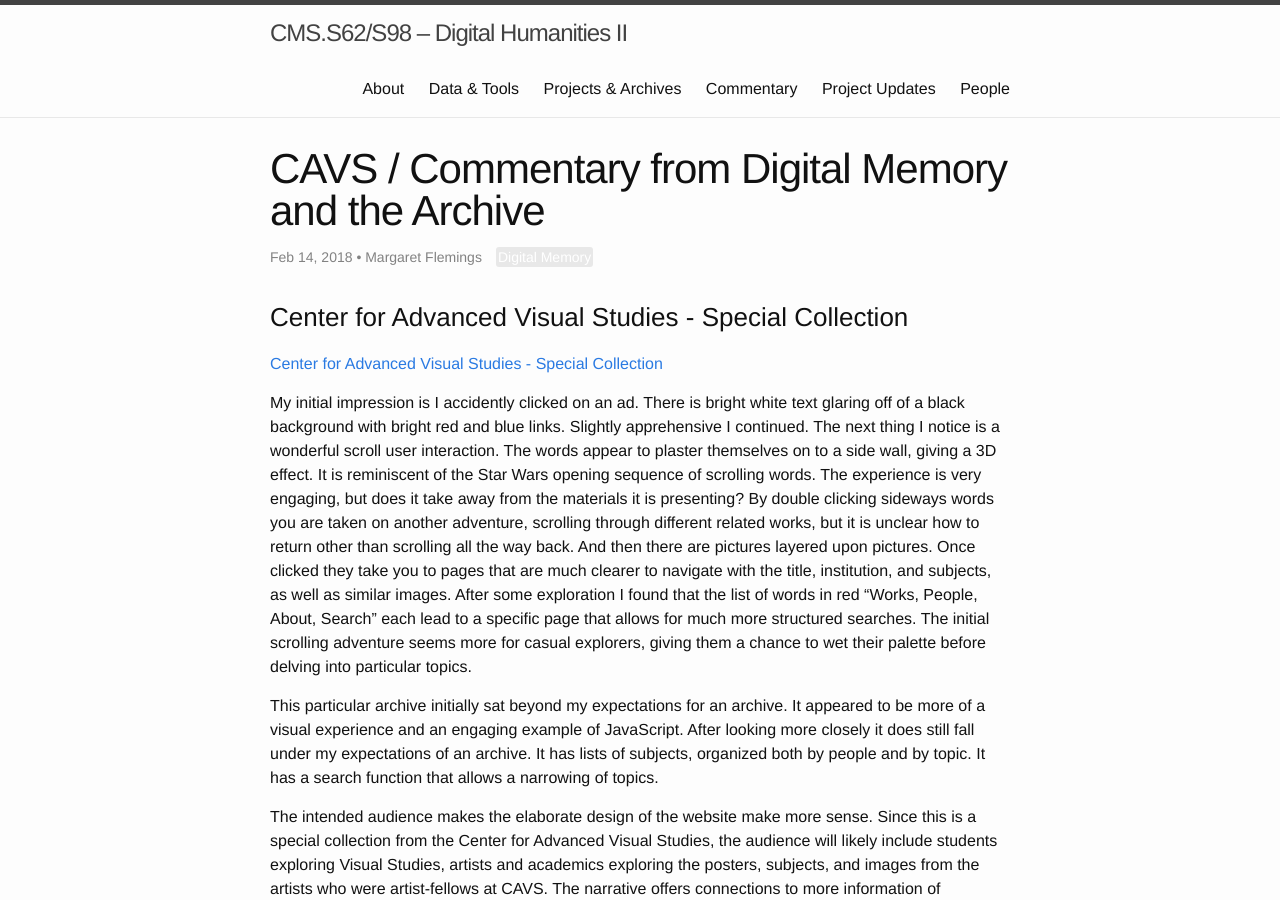
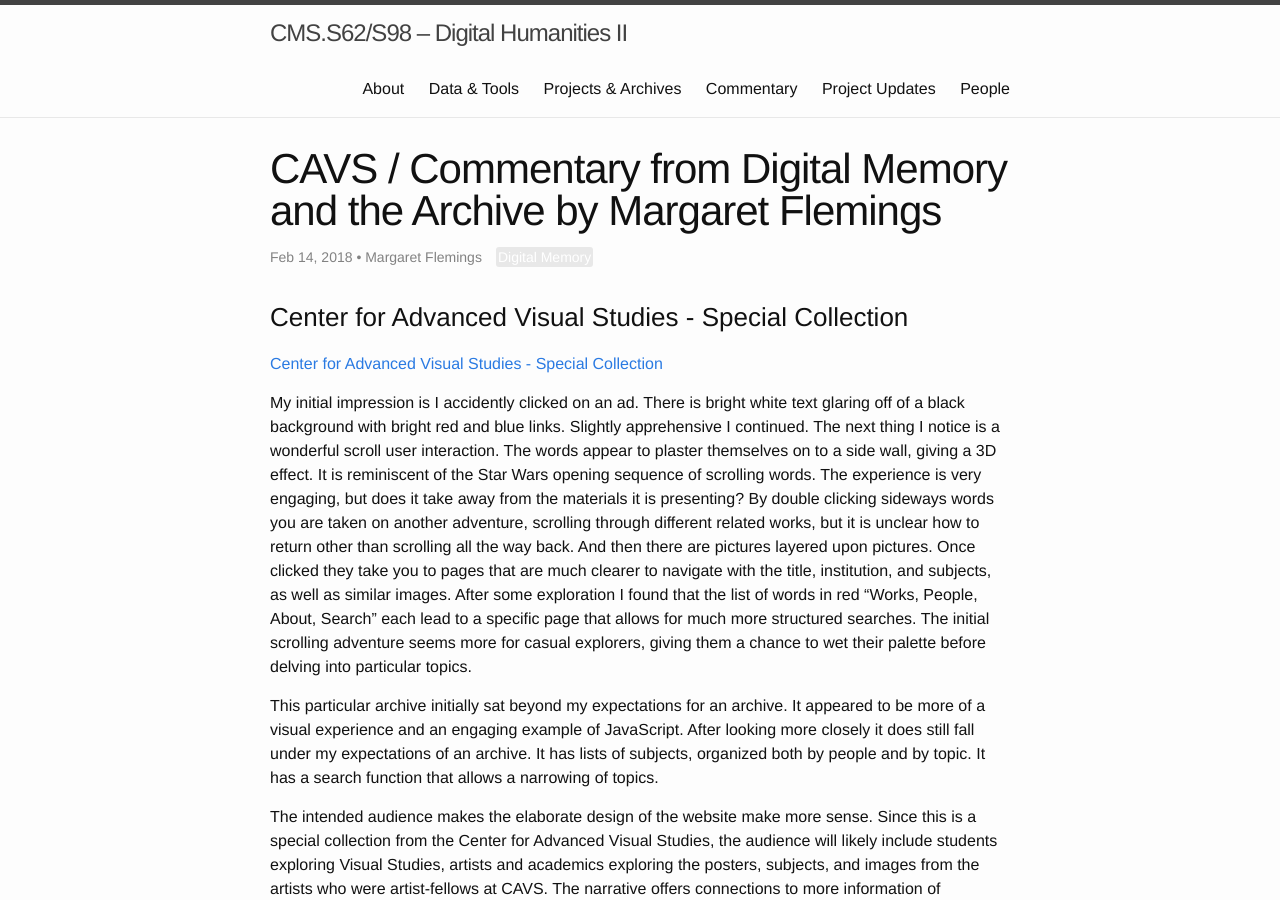
Before and after one commit to cmsS62/Spring-2018, a Jekyll site: the page built from _posts/2018-02-14-cavs-commentary-from-digital-memory-and-the-archive.md, in a window 1280 px wide and 900 px high. Built offline with Jekyll 4.4.1, drawn with Linux system fonts in a browser that asks for light colours.

Commit message:
Update 2018-02-14-cavs-commentary-from-digital-memory-and-the-archive.md

```diff
--- a/_posts/2018-02-14-cavs-commentary-from-digital-memory-and-the-archive.md
+++ b/_posts/2018-02-14-cavs-commentary-from-digital-memory-and-the-archive.md
@@ -2,7 +2,7 @@
 layout: post
 published: true
 category: commentary
-title: CAVS / Commentary from Digital Memory and the Archive
+title: CAVS / Commentary from Digital Memory and the Archive by Margaret Flemings
 author: Margaret Flemings
 tags:
   - Digital Memory
```
